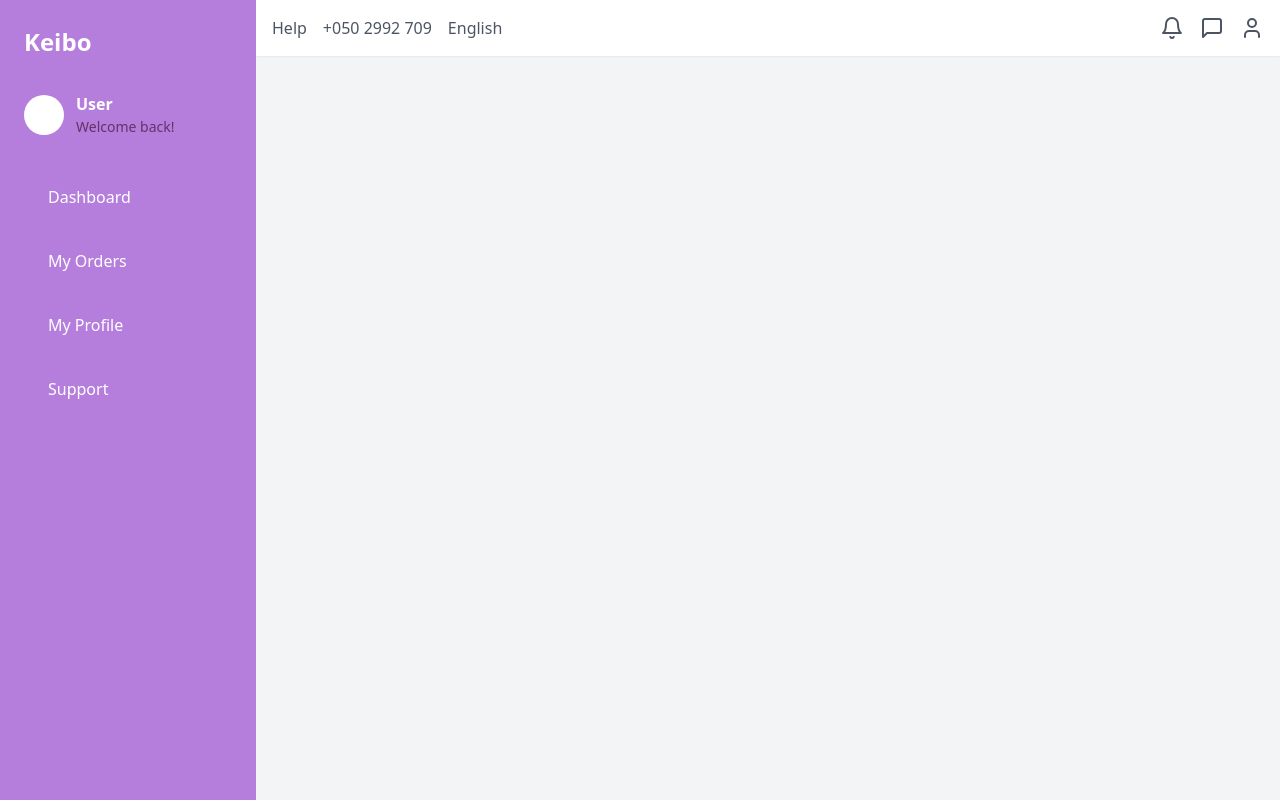
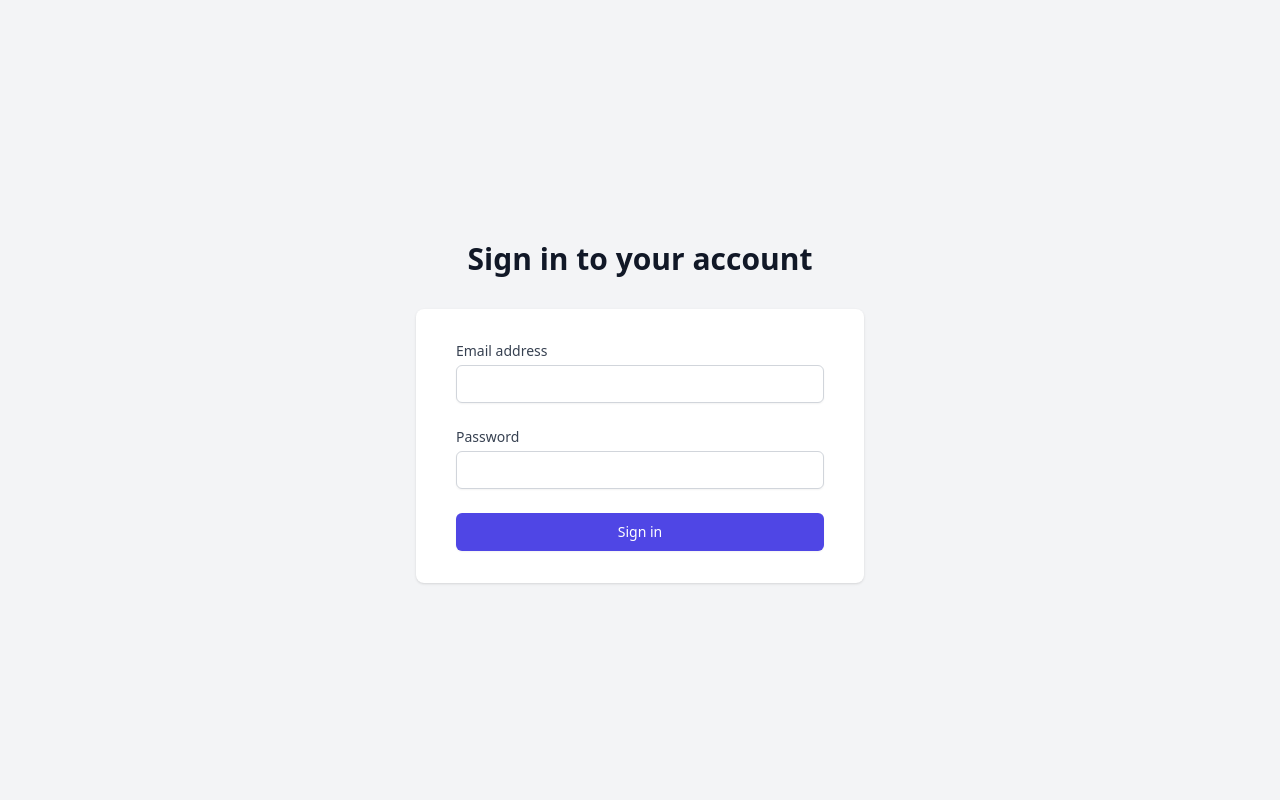
Before and after one commit to Abdullah-E/admin-dashboard, a React (Vite) app: page /login in a window 1280 px wide. Built offline with nearby package versions, Linux system fonts and the light colour scheme.

Commit message:
admin dash and login

```diff
--- a/src/App.jsx
+++ b/src/App.jsx
@@ -1,7 +1,10 @@
 import React from 'react';
-import { BrowserRouter as Router, Route, Routes } from 'react-router-dom';
-import Sidebar from './components/Sidebar';
-import Header from './components/Header';
+import { BrowserRouter as Router, Route, Routes, Navigate } from 'react-router-dom';
+import UserLayout from './layouts/UserLayout';
+import AdminLayout from './layouts/AdminLayout';
+import Login from './pages/Login';
+
+// User pages
 import Dashboard from './pages/Dashboard';
 import Users from './pages/Users';
 import UserProfile from './pages/UserProfile';
@@ -9,25 +12,76 @@ import Orders from './pages/Orders';
 import OrderDetails from './pages/OrderDetails';
 import Support from './pages/Support';
 
+// Admin pages
+import AdminDashboard from './pages/Admin/AdminDashboard';
+
 const App = () => {
+
+  const isAuthenticated = () => {
+    const user = localStorage.getItem('user');
+    return user !== null;
+  };
+
+  const isAdmin = () => {
+    const user = localStorage.getItem('user');
+    return user !== null && JSON.parse(user).role === 'admin';
+  };
+
   return (
     <Router>
-      <div className="flex h-screen bg-gray-100">
-        <Sidebar />
-        <div className="flex-1 overflow-auto">
-          <Header />
-          <main>
-            <Routes>
-              <Route path="/" element={<Dashboard />} />
-              <Route path="/users" element={<Users />} />
-              <Route path="/user/:id" element={<UserProfile />} />
-              <Route path="/orders" element={<Orders/>} />
-              <Route path="/order/:id" element={<OrderDetails/>} />
-              <Route path='/support' element={<Support/>}/>
-            </Routes>
-          </main>
-        </div>
-      </div>
+      <Routes>
+        <Route path="/login" element={<Login />} />
+
+        {/* Protected User Routes */}
+        <Route
+          path="/user/*"
+          element={
+            isAuthenticated() ? (
+              <UserLayout>
+                <Routes>
+                  <Route path="/" element={<Dashboard />} />
+                  <Route path="/users" element={<Users />} />
+                  <Route path="/user/:id" element={<UserProfile />} />
+                  <Route path="/orders" element={<Orders />} />
+                  <Route path="/order/:id" element={<OrderDetails />} />
+                  <Route path="/support" element={<Support />} />
+                </Routes>
+              </UserLayout>
+            ) : (
+              <Navigate to="/login" replace />
+            )
+          }
+        />
+
+        {/* Protected Admin Routes */}
+        <Route
+          path="/admin/*"
+          element={
+            isAuthenticated() && isAdmin() ? (
+              <AdminLayout>
+                <Routes>
+                  <Route path="/" element={<AdminDashboard />} />
+                  {/* Add other admin routes here */}
+                </Routes>
+              </AdminLayout>
+            ) : (
+              <Navigate to="/login" replace />
+            )
+          }
+        />
+
+        {/* Redirect root to appropriate dashboard */}
+        <Route
+          path="/"
+          element={
+            isAuthenticated() ? (
+              isAdmin() ? <Navigate to="/admin" replace /> : <Navigate to="/user" replace />
+            ) : (
+              <Navigate to="/login" replace />
+            )
+          }
+        />
+      </Routes>
     </Router>
   );
 };
--- a/src/api/config.js
+++ b/src/api/config.js
@@ -1,5 +1,5 @@
 //for local:
-// export const baseApi = "http://localhost:5000/api/v1";
+export const baseApi = "http://localhost:5000/api/v1";
 
 //for remote:
-export const baseApi = "https://keibo-client-server.vercel.app/api/v1";
+// export const baseApi = "https://keibo-client-server.vercel.app/api/v1";
--- /dev/null
+++ b/src/api/usePost.js
@@ -0,0 +1,30 @@
+import axios from "axios";
+import { baseApi } from "./config";
+
+const usePost = async (url, params = null,body) => {
+
+    try{
+        let headers = {
+            'Content-Type': 'application/json'
+        }
+        const completeUrl = baseApi + url;
+        const response = await axios.post(completeUrl, body, {headers: headers, params: params});
+
+        console.log("POST", "url", url, "response", response.data);
+        if(response?.data?.success){
+            return response.data.data;
+        }
+        else{
+            throw new Error(response.data.error);
+        }
+    }
+    catch(error){
+        console.error("POST", "url", url, "error", error);
+        return {
+            success:false,
+            error:error.response?error.response.data:error.message
+        };
+    }
+}
+
+export {usePost}
--- /dev/null
+++ b/src/layouts/AdminLayout.jsx
@@ -0,0 +1,15 @@
+import React from 'react';
+// import AdminSidebar from '../components/AdminSidebar';
+import Header from '../components/Header';
+
+const AdminLayout = ({ children }) => (
+  <div className="flex h-screen bg-gray-100">
+    {/* <AdminSidebar /> */}
+    <div className="flex-1 overflow-auto">
+      <Header />
+      <main>{children}</main>
+    </div>
+  </div>
+);
+
+export default AdminLayout;
--- /dev/null
+++ b/src/layouts/UserLayout.jsx
@@ -0,0 +1,15 @@
+import React from 'react';
+import Sidebar from '../components/Sidebar';
+import Header from '../components/Header';
+
+const UserLayout = ({ children }) => (
+  <div className="flex h-screen bg-gray-100">
+    <Sidebar />
+    <div className="flex-1 overflow-auto">
+      <Header />
+      <main>{children}</main>
+    </div>
+  </div>
+);
+
+export default UserLayout;
--- /dev/null
+++ b/src/pages/Admin/AdminDashboard.jsx
@@ -0,0 +1,75 @@
+
+import React, { useState, useEffect } from 'react';
+import { Link } from 'react-router-dom';
+import { useGet } from '../../api/useGet';
+
+const AdminDashboard = () => {
+    const [recentOrders, setRecentOrders] = useState([]);
+    const [stats, setStats] = useState({ totalOrders: 0, pendingOrders: 0, quotedOrders: 0 });
+
+    useEffect(() => {
+        const fetchDashboardData = async () => {
+            const { success: ordersSuccess, data: ordersData } = await useGet('/user/recent-orders');
+            const { success: statsSuccess, data: statsData } = await useGet('/user/dashboard-stats');
+
+            if (ordersSuccess) setRecentOrders(ordersData);
+            if (statsSuccess) setStats(statsData);
+        };
+
+        fetchDashboardData();
+    }, []);
+
+    return (
+        <div className="p-6">
+            <h1 className="text-2xl font-bold mb-4">Admin Dashboard</h1>
+
+            <div className="grid grid-cols-3 gap-4 mb-6">
+                <div className="bg-blue-100 p-4 rounded">
+                    <h2 className="font-semibold mb-2">Total Orders</h2>
+                    <p className="text-3xl">{stats.totalOrders}</p>
+                </div>
+                <div className="bg-yellow-100 p-4 rounded">
+                    <h2 className="font-semibold mb-2">Pending Orders</h2>
+                    <p className="text-3xl">{stats.pendingOrders}</p>
+                </div>
+                <div className="bg-green-100 p-4 rounded">
+                    <h2 className="font-semibold mb-2">Quoted Orders</h2>
+                    <p className="text-3xl">{stats.quotedOrders}</p>
+                </div>
+            </div>
+
+            <h2 className="text-xl font-semibold mb-2">Recent Orders</h2>
+            <table className="w-full border-collapse mb-4">
+                <thead>
+                    <tr>
+                        <th className="border p-2">Order ID</th>
+                        <th className="border p-2">Date</th>
+                        <th className="border p-2">Status</th>
+                        <th className="border p-2">Total</th>
+                        <th className="border p-2">Quotation</th>
+                        <th className="border p-2">Actions</th>
+                    </tr>
+                </thead>
+                <tbody>
+                    {recentOrders.map((order) => (
+                        <tr key={order.id}>
+                            <td className="border p-2">{order.id}</td>
+                            <td className="border p-2">{new Date(order.created_at).toLocaleDateString()}</td>
+                            <td className="border p-2">{order.status}</td>
+                            <td className="border p-2">{order.total ? `$${order.total.toFixed(2)}` : 'N/A'}</td>
+                            <td className="border p-2">{order.hasQuotation ? 'Yes' : 'No'}</td>
+                            <td className="border p-2">
+                                <Link to={`/order/${order.id}`} className="text-blue-600 hover:underline">
+                                    View Details
+                                </Link>
+                            </td>
+                        </tr>
+                    ))}
+                </tbody>
+            </table>
+            <Link to="/orders" className="text-blue-600 hover:underline">View All Orders</Link>
+        </div>
+    );
+};
+
+export default AdminDashboard;
--- /dev/null
+++ b/src/pages/Login.jsx
@@ -0,0 +1,104 @@
+import React, { useState } from "react";
+import { useNavigate } from "react-router-dom";
+import { usePost } from "../api/usePost";
+
+const Login = () => {
+  const [email, setEmail] = useState("");
+  const [password, setPassword] = useState("");
+
+  const [user, setUser] = useState(null);
+
+  const navigate = useNavigate();
+
+  const handleSubmit = async (e) => {
+    e.preventDefault();
+    const form = e.target;
+    const formData = new FormData(form);
+    const data = Object.fromEntries(formData);
+    // console.log("login data", data);
+
+    const response = await usePost("/user/login", null, data);
+    localStorage.setItem("user", JSON.stringify(response.userData));
+
+    if(response.userData.role === "admin"){
+      console.log("admin");
+      // return redirect("/admin");
+      navigate("/admin");
+    }
+    else{
+      console.log("user");
+      // return redirect("/user");
+      navigate("/user");
+    }
+
+  };
+
+  return (
+    <div className="min-h-screen bg-gray-100 flex flex-col justify-center py-12 sm:px-6 lg:px-8">
+      <div className="sm:mx-auto sm:w-full sm:max-w-md">
+        <h2 className="mt-6 text-center text-3xl font-extrabold text-gray-900">
+          Sign in to your account
+        </h2>
+      </div>
+
+      <div className="mt-8 sm:mx-auto sm:w-full sm:max-w-md">
+        <div className="bg-white py-8 px-4 shadow sm:rounded-lg sm:px-10">
+          <form className="space-y-6" onSubmit={handleSubmit}>
+            <div>
+              <label
+                htmlFor="email"
+                className="block text-sm font-medium text-gray-700"
+              >
+                Email address
+              </label>
+              <div className="mt-1">
+                <input
+                  id="email"
+                  name="email"
+                  type="email"
+                  autoComplete="email"
+                  required
+                  value={email}
+                  onChange={(e) => setEmail(e.target.value)}
+                  className="appearance-none block w-full px-3 py-2 border border-gray-300 rounded-md shadow-sm placeholder-gray-400 focus:outline-none focus:ring-indigo-500 focus:border-indigo-500 sm:text-sm"
+                />
+              </div>
+            </div>
+
+            <div>
+              <label
+                htmlFor="password"
+                className="block text-sm font-medium text-gray-700"
+              >
+                Password
+              </label>
+              <div className="mt-1">
+                <input
+                  id="password"
+                  name="password"
+                  type="password"
+                  autoComplete="current-password"
+                  required
+                  value={password}
+                  onChange={(e) => setPassword(e.target.value)}
+                  className="appearance-none block w-full px-3 py-2 border border-gray-300 rounded-md shadow-sm placeholder-gray-400 focus:outline-none focus:ring-indigo-500 focus:border-indigo-500 sm:text-sm"
+                />
+              </div>
+            </div>
+
+            <div>
+              <button
+                type="submit"
+                className="w-full flex justify-center py-2 px-4 border border-transparent rounded-md shadow-sm text-sm font-medium text-white bg-indigo-600 hover:bg-indigo-700 focus:outline-none focus:ring-2 focus:ring-offset-2 focus:ring-indigo-500"
+              >
+                Sign in
+              </button>
+            </div>
+          </form>
+        </div>
+      </div>
+    </div>
+  );
+};
+
+export default Login;
```
